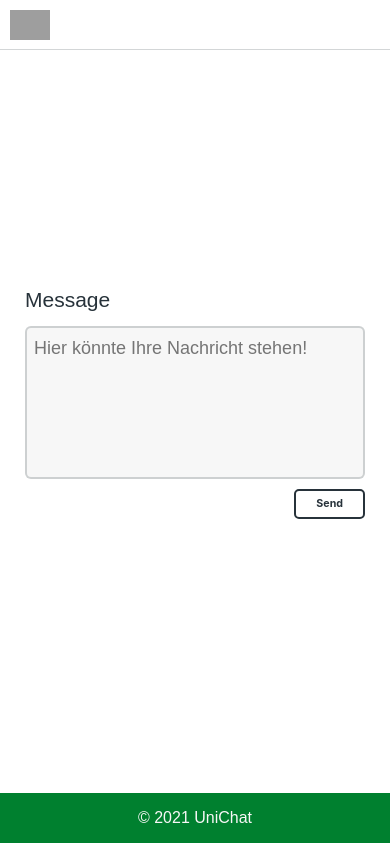
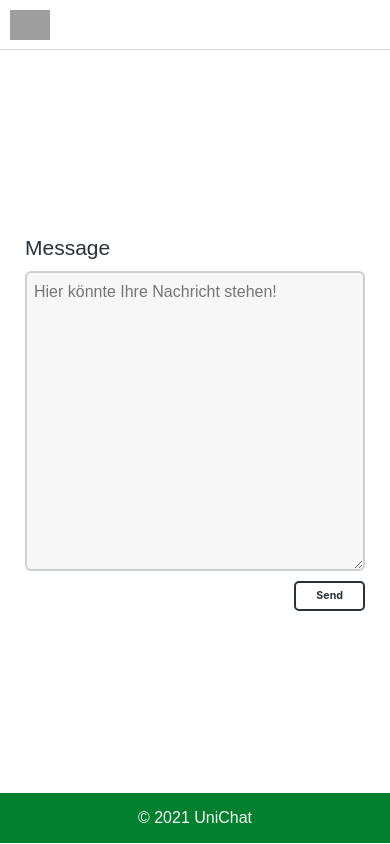
Before and after one commit to fabian-gubler/chatapp, an Angular app: page / in a window 390 px wide. Built offline with nearby package versions, Linux system fonts and the light colour scheme; grey boxes are pictures that could not be loaded.

Commit message:
Message Box Responsive

```diff
--- a/src/app/footer/footer.component.css
+++ b/src/app/footer/footer.component.css
@@ -23,7 +23,7 @@ p{
 }
 
 
-@media (max-width: 600px) {
+@media (max-width: 600px), (max-height: 500px){
     .footer {
         height: 50px;
     }
--- a/src/app/header/header.component.css
+++ b/src/app/header/header.component.css
@@ -12,7 +12,7 @@
 
 }
 
-@media (max-width: 600px) {
+@media (max-width: 600px), (max-height: 500px){
     .header {
         width: 100%;
         height: 50px;
--- a/src/app/message/message.component.css
+++ b/src/app/message/message.component.css
@@ -10,7 +10,6 @@
   border-radius: 3px;
   padding: 50px;
 
-  margin-bottom: 40px;
   display: flex;
   justify-content: flex-start;
   flex-direction: column;
@@ -18,21 +17,22 @@
 }
 
 .textbox label {
-  font-size: 30pt;
+  font-size: 28px;
   color: var(--light-text-color);
-  margin-bottom: 10px;
 }
 
 .textbox textarea {
   font-family: Arial, Helvetica, sans-serif;
-  font-size: 18px;
+  font-size: 21px;
   border: 2px solid var(--light-divider-color);
   border-radius: 6px;
   background-color: var(--light-bg-color);
-  min-height: 200px;
   margin-bottom: 10px;
   padding: 7px;
-  resize: none;
+
+  height: calc(100vh - 351px);
+  max-height: 300px;
+  min-height: 50px;
 }
 
 .textbox textarea:focus {
@@ -40,7 +40,7 @@
   box-shadow: 0 0 5px var(--light-highlight-color);
 }
 
-@media (max-width: 600px) {
+@media (max-width: 600px), (max-height: 500px){
   .textbox {
     width: 100%;
     padding: 25px;
@@ -49,9 +49,12 @@
     font-size: 21px;
   }
   .textbox textarea {
-    min-height: 100px;
+    height: calc(100vh - 201px);
+    max-height: 300px;
+    font-size: 16px;
   }
   .writeText{
     height: calc(100vh - 101px);
+
 }
 }
--- a/src/styles.css
+++ b/src/styles.css
@@ -61,7 +61,7 @@ label{
     border-color: var(--hsg-color);
 }
 
-@media (max-width: 600px) {
+@media (max-width: 600px), (max-height: 500px){
 
     h1{
         font-size: 21px;
```
